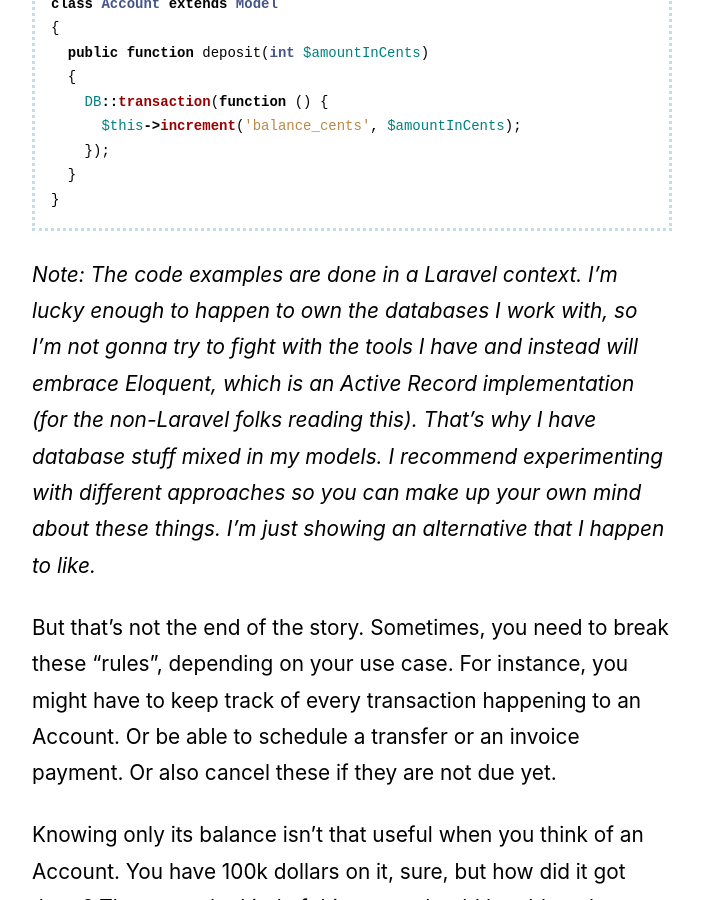
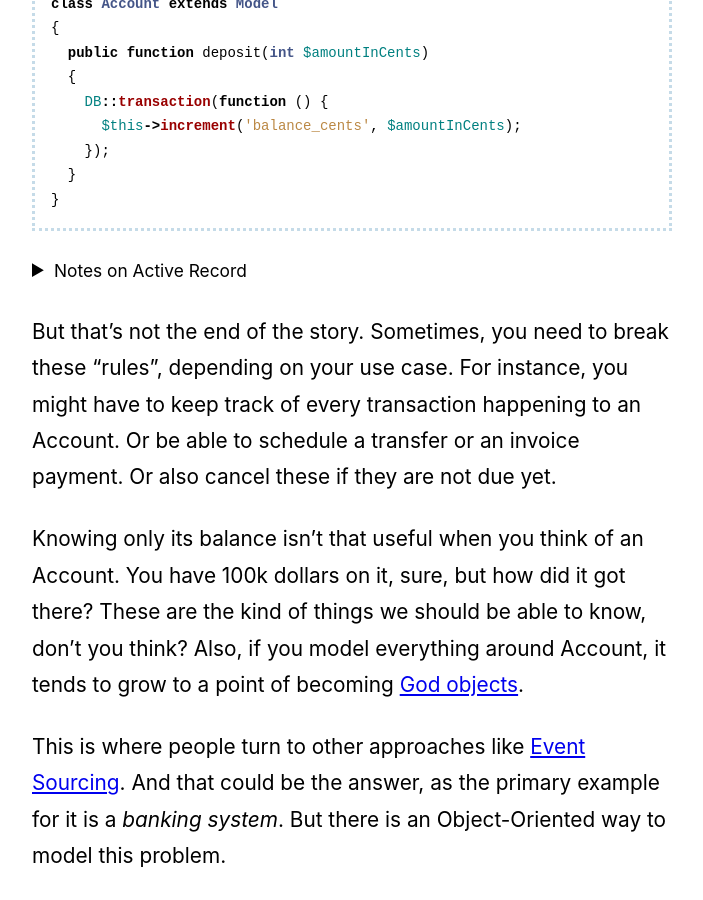
Before and after one commit to tonysm/jekyll.tonysm.com, a Jekyll site: the page built from _posts/2021-02-16-when-objects-are-not-enough.markdown, in a window 1280 px wide and 900 px high, scrolled down 5980 px. Shown: the whole window, without its empty margins (288-991 px from the left). Built offline with Jekyll 4.4.1, drawn with Linux system fonts in a browser that asks for light colours; some of the changed text lies outside the part shown.

````diff
--- a/_posts/2021-02-16-when-objects-are-not-enough.markdown
+++ b/_posts/2021-02-16-when-objects-are-not-enough.markdown
@@ -71,7 +71,15 @@
 }
 ```
 
-*Note: The code examples are done in a Laravel context. I'm lucky enough to happen to own the databases I work with, so I'm not gonna try to fight with the tools I have and instead will embrace Eloquent, which is an Active Record implementation (for the non-Laravel folks reading this). That's why I have database stuff mixed in my models. I recommend experimenting with different approaches so you can make up your own mind about these things. I'm just showing an alternative that I happen to like.*
+<details>
+
+<summary><small>Notes on Active Record</small></summary>
+
+
+<small><i>The code examples are done in a Laravel context. I'm lucky enough to happen to own the databases I work with, so I'm not gonna try to fight with the tools I have and instead will embrace Eloquent, which is an Active Record implementation (for the non-Laravel folks reading this). That's why I have database stuff mixed in my models. I recommend experimenting with different approaches so you can make up your own mind about these things. I'm just showing an alternative that I happen to like.</i></small>
+
+
+</details>
 
 But that's not the end of the story. Sometimes, you need to break these "rules", depending on your use case. For instance, you might have to keep track of every transaction happening to an Account. Or be able to schedule a transfer or an invoice payment. Or also cancel these if they are not due yet.
 
@@ -162,7 +170,7 @@
 
 The example of Kepler and the elliptical orbit theory that Kay uses is really good (read more about it [here](https://earthobservatory.nasa.gov/features/OrbitsHistory/page2.php)). At that time, there was a religious belief that planets moved in "perfect circles", where the Sun was orbiting the Earth while other objects were orbiting the Sun.
 
-!["Perfect Circle" Orbits](/assets/content/oop/03-orbits-2.png)
+!["Perfect Circle" Orbits](/assets/content/oop/02-orbits-1.png)
 
 Source: NASA ([link](https://earthobservatory.nasa.gov/features/OrbitsHistory/page2.php))
 
````
Also changed, not shown: other parts of _posts/2021-02-16-when-objects-are-not-enough.markdown (+3 -1 lines), assets/content/oop/07-facade-method.png (added).
